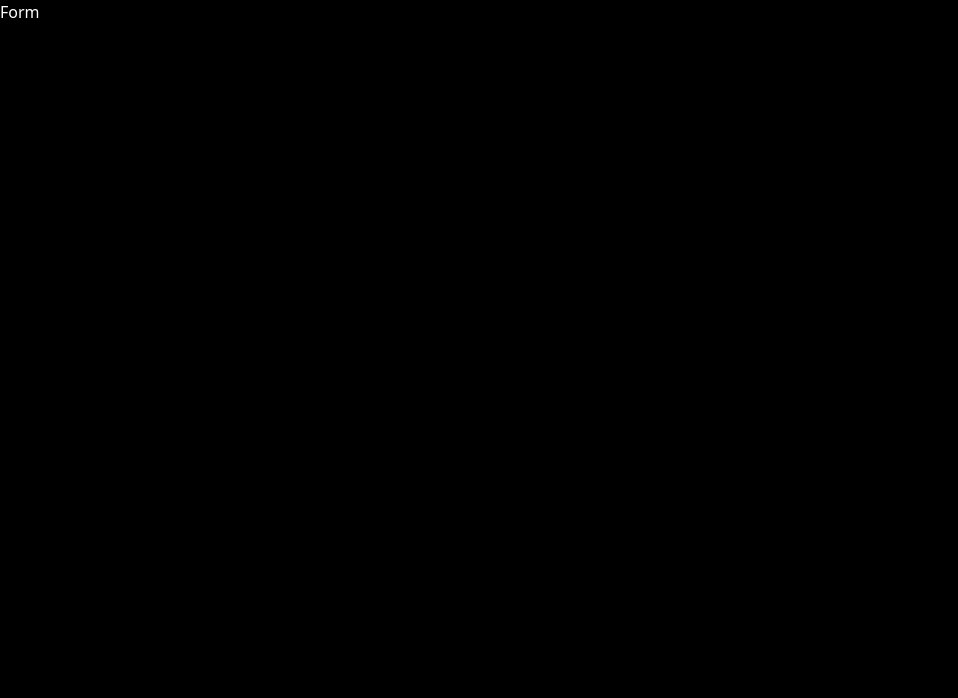
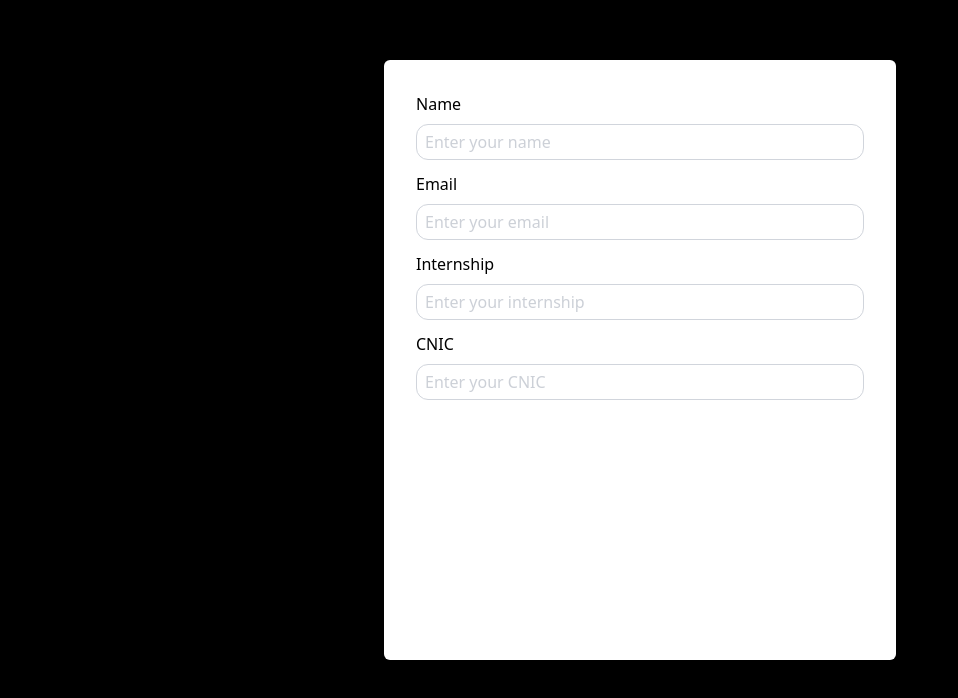
Before and after one commit to SaribIbrahim/Internee, a React (Vite) app: page /form in a window 1280 px wide. Shown: the top 698 px of the page, without its empty margins (0-958 px from the left). Built offline with nearby package versions, Linux system fonts and the light colour scheme.

Commit message:
Form Resposiveness Completed

```diff
--- a/src/components/Form.jsx
+++ b/src/components/Form.jsx
@@ -1,9 +1,62 @@
-import React from 'react'
+import React from "react";
+
 
 const Form = () => {
   return (
-    <div>Form</div>
-  )
-}
+    <section className="mx-auto mt-15 mb-5 max-w-2xl px-4">
+      {/* wrapper section → centers & adds side padding */}
 
-export default Form
+      <div className="mx-2 sm:mx-auto min-h-[600px] w-full max-w-md rounded-md bg-white p-4 shadow-md sm:max-w-lg sm:p-6 md:p-8">
+        {/* inner div → the form card */}
+
+        <form>
+          <div className="mb-3 flex flex-col gap-2">
+            <label htmlFor="name" className="text-black">
+              Name
+            </label>
+            <input
+              id="name"
+              placeholder="Enter your name"
+              className="h-9 w-full rounded-xl border border-gray-300 px-2 text-gray-400"
+            />
+          </div>
+
+          <div className="mb-3 flex flex-col gap-2">
+            <label htmlFor="email" className="text-black">
+              Email
+            </label>
+            <input
+              id="email"
+              placeholder="Enter your email"
+              className="h-9 w-full rounded-xl border border-gray-300 px-2 text-gray-400"
+            />
+          </div>
+
+          <div className="mb-3 flex flex-col gap-2">
+            <label htmlFor="internship" className="text-black">
+              Internship
+            </label>
+            <input
+              id="internship"
+              placeholder="Enter your internship"
+              className="h-9 w-full rounded-xl border border-gray-300 px-2 text-gray-400"
+            />
+          </div>
+
+          <div className="mb-3 flex flex-col gap-2">
+            <label htmlFor="cnic" className="text-black">
+              CNIC
+            </label>
+            <input
+              id="cnic"
+              placeholder="Enter your CNIC"
+              className="h-9 w-full rounded-xl border border-gray-300 px-2 text-gray-400"
+            />
+          </div>
+        </form>
+      </div>
+    </section>
+  );
+};
+
+export default Form;
```
